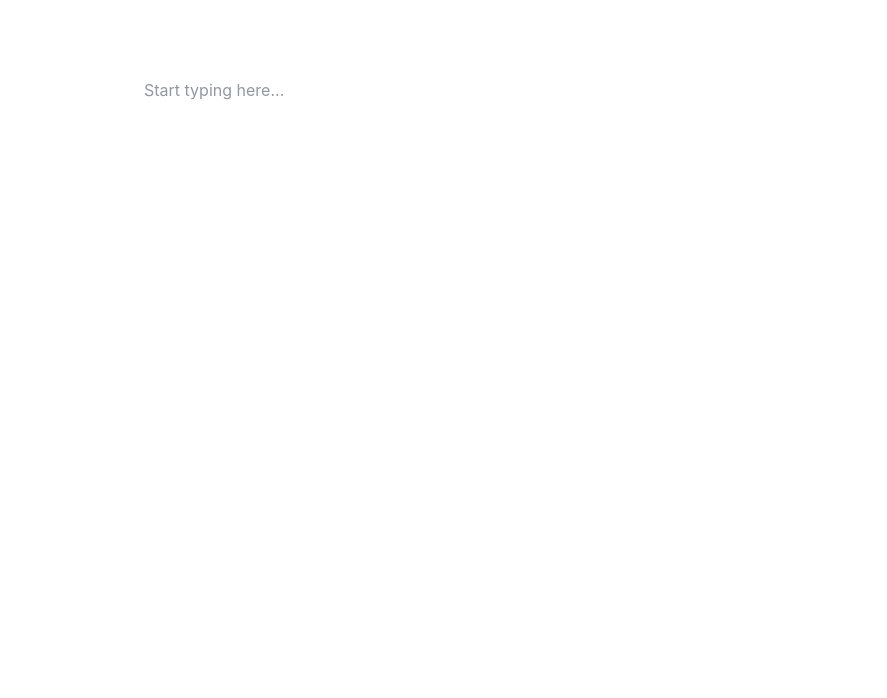
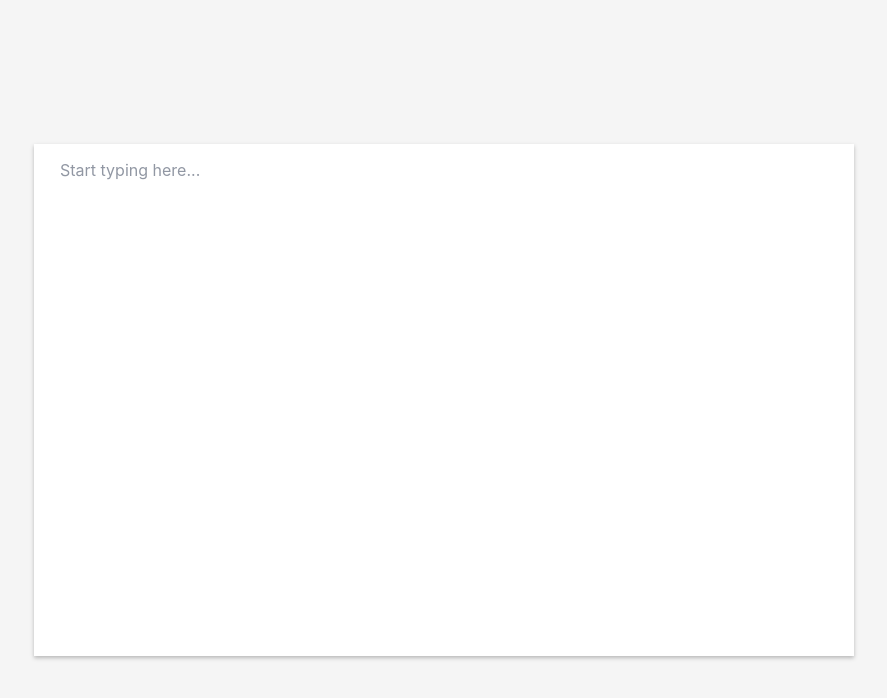
Before and after one commit to spencekim/ideaflow-challenge, a React (Create React App) app: page / in a window 1280 px wide. Shown: the top 698 px of the page, without its empty margins (196-1083 px from the left). Built offline with nearby package versions, Linux system fonts and the light colour scheme.

Commit message:
minor style changes

```diff
--- a/src/App.css
+++ b/src/App.css
@@ -1,11 +1,22 @@
 .DraftEditor-root {
     margin: auto;
-    max-width: 600px;
     overflow: scroll;
+    background-color: white;
+    padding-top: 2vh;
+    padding-bottom: 2vh;
+    padding-left: 2vw;
+    padding-right: 2vw;
+    box-shadow: 0 2px 4px rgba(0, 0, 0, 0.25);
 }
 
+.public-DraftEditorPlaceholder-root {
+    min-width: 60vw;
+    max-width: 60vw;
+}
 .public-DraftEditor-content {
-    min-height: 80vh;
+    min-height: 60vh;
+    max-height: 60vh;
+    width: 60vw;
 }
 
 .suggestions-box {
@@ -14,6 +25,7 @@
     border: 4px solid gainsboro;
     box-shadow: 0 2px 4px rgba(0, 0, 0, 0.25), 0 1px 2px rgba(0, 0, 0, 0.22);
     z-index: 2;
+    overflow: scroll;
 }
 
 .autocomplete-entry {
@@ -23,9 +35,9 @@
 }
 
 .suggestion-item {
-    padding: 10;
     position: relative;
     z-index: 3;
+    text-overflow: ellipsis;
 }
 
 .suggestion-item:hover {
--- a/src/App.tsx
+++ b/src/App.tsx
@@ -206,6 +206,7 @@ const App = (): JSX.Element => {
                 onChange={onChange}
                 keyBindingFn={getKeyBindings}
                 handleKeyCommand={handleKeyCommand}
+                stripPastedStyles={true}
             />
         </>
     );
--- a/src/index.css
+++ b/src/index.css
@@ -5,7 +5,7 @@ body {
         'Helvetica Neue', sans-serif;
     -webkit-font-smoothing: antialiased;
     -moz-osx-font-smoothing: grayscale;
-    background-color: white;
+    background-color: whitesmoke;
 }
 
 code {
@@ -14,7 +14,9 @@ code {
 }
 
 #root {
-    padding-top: 10vh;
-    padding-bottom: 10vh;
+    padding-top: 18vh;
+    padding-bottom: 18vh;
+    padding-left: 18vw;
+    padding-right: 18vw;
     overflow: scroll;
 }
```
